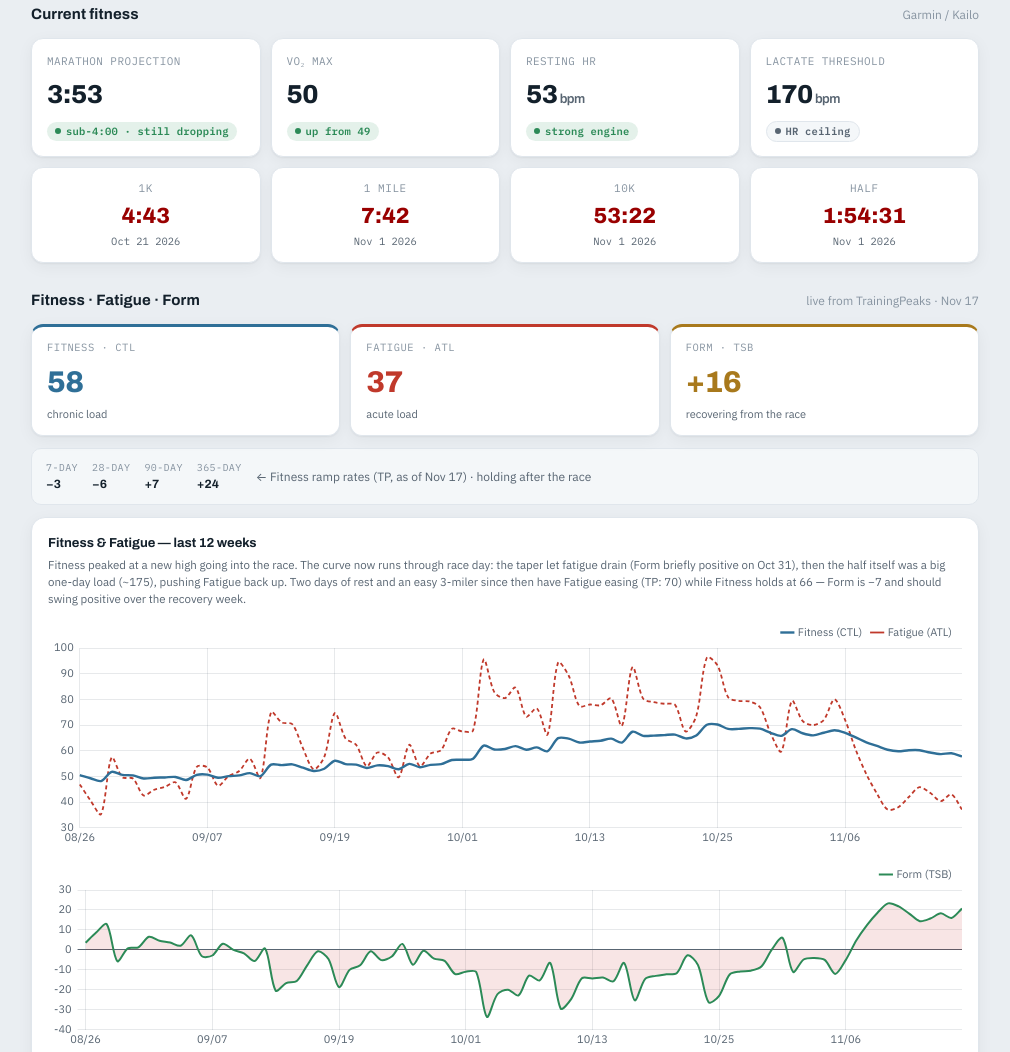
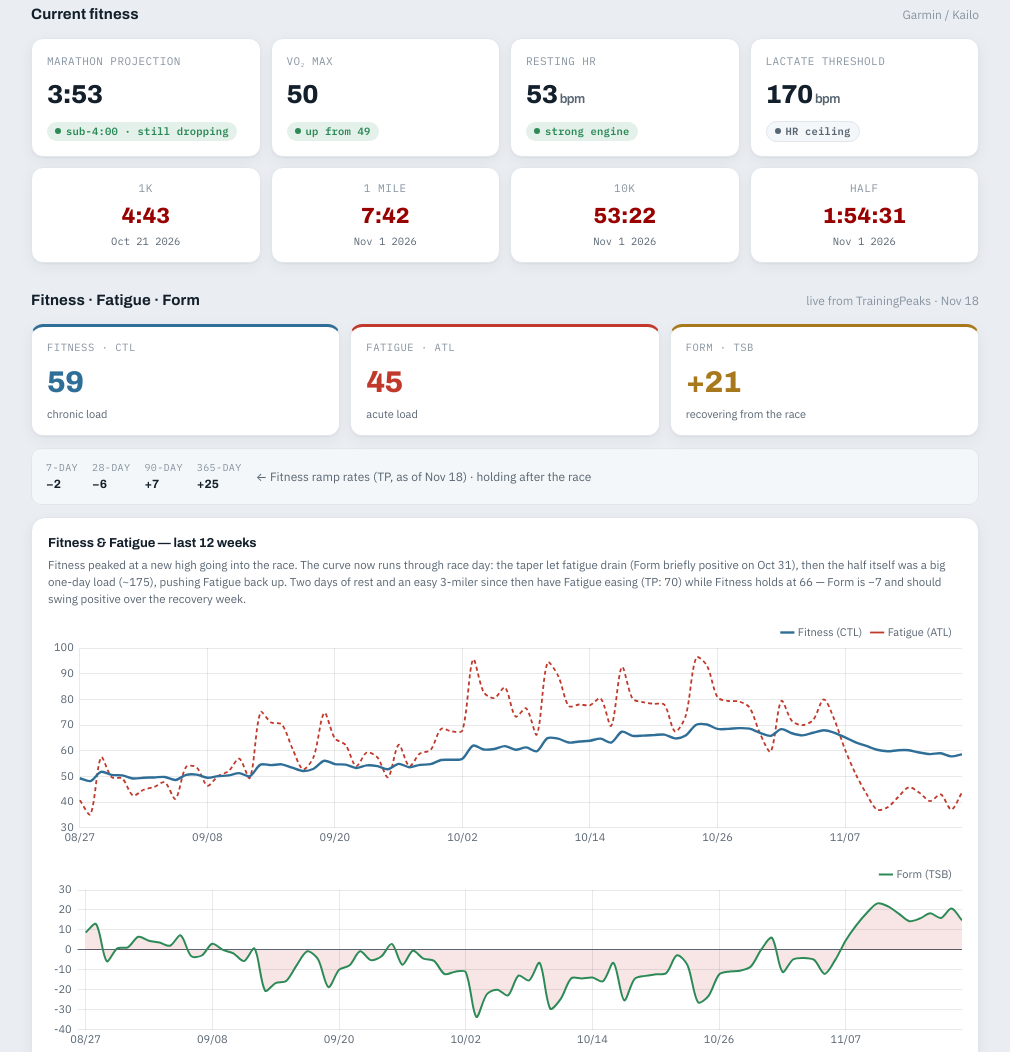
Before and after one commit to brutus-git/TAD-Running, a plain HTML site: page TAD-Training-Dashboard-x6j9szpy.html in a window 1280 px wide. Shown: the part 1192-2244 px from the top of the page, without its empty margins (135-1145 px from the left). Drawn offline with nearby package versions, Linux system fonts and the light colour scheme.

Commit message:
Daily refresh 2026-11-18: +1 run, recovery through Nov 18
Co-Authored-By: Claude <noreply@anthropic.com>

```diff
--- a/TAD-Training-Dashboard-x6j9szpy.html
+++ b/TAD-Training-Dashboard-x6j9szpy.html
@@ -229,7 +229,7 @@
       <h1>Vienna Marathon Build</h1>
       <div class="sub">Tim&rsquo;s training cockpit — Golden Gate Half <b>done</b>: new half PR <b>1:54:31</b>, a 4-min PB. Vienna is the one focus now.</div>
     </div>
-    <div class="updated">Updated <b>Nov&nbsp;17, 2026</b><br>Strava · Garmin/Kailo · TP</div>
+    <div class="updated">Updated <b>Nov&nbsp;18, 2026</b><br>Strava · Garmin/Kailo · TP</div>
   </header>
 
   <div class="countdowns fade">
@@ -296,18 +296,18 @@
   </section>
 
   <section class="fade">
-    <div class="sec-head"><h2>Fitness · Fatigue · Form</h2><span class="note">live from TrainingPeaks · Nov 17</span></div>
+    <div class="sec-head"><h2>Fitness · Fatigue · Form</h2><span class="note">live from TrainingPeaks · Nov 18</span></div>
     <div class="ff">
-      <div class="fftile" style="--tc:var(--blue)"><div class="k">Fitness · CTL</div><div class="v">58</div><div class="cx">chronic load</div></div>
-      <div class="fftile" style="--tc:var(--crit)"><div class="k">Fatigue · ATL</div><div class="v">37</div><div class="cx">acute load</div></div>
-      <div class="fftile" style="--tc:var(--warn)"><div class="k">Form · TSB</div><div class="v">+16</div><div class="cx">recovering from the race</div></div>
+      <div class="fftile" style="--tc:var(--blue)"><div class="k">Fitness · CTL</div><div class="v">59</div><div class="cx">chronic load</div></div>
+      <div class="fftile" style="--tc:var(--crit)"><div class="k">Fatigue · ATL</div><div class="v">45</div><div class="cx">acute load</div></div>
+      <div class="fftile" style="--tc:var(--warn)"><div class="k">Form · TSB</div><div class="v">+21</div><div class="cx">recovering from the race</div></div>
     </div>
     <div class="ramp">
-      <span><span class="lbl">7-day</span><b>−3</b></span>
+      <span><span class="lbl">7-day</span><b>−2</b></span>
       <span><span class="lbl">28-day</span><b>−6</b></span>
       <span><span class="lbl">90-day</span><b>+7</b></span>
-      <span><span class="lbl">365-day</span><b>+24</b></span>
-      <span style="color:var(--muted); align-self:center">← Fitness ramp rates (TP, as of Nov 17) · holding after the race</span>
+      <span><span class="lbl">365-day</span><b>+25</b></span>
+      <span style="color:var(--muted); align-self:center">← Fitness ramp rates (TP, as of Nov 18) · holding after the race</span>
     </div>
     <div class="chartcard">
       <h3>Fitness &amp; Fatigue — last 12 weeks</h3>
@@ -402,10 +402,11 @@
         <ul class="days">
           <li><div class="day"><b>Mon</b>16</div><div class="wk-body"><div class="wk-title"><span class="chip easy">EASY</span>3 mi @60% + 4×50m strides <span class="done">✓</span></div><div class="wk-sub">3.29 mi · 8:38/mi · HR 153</div></div></li>
           <li><div class="day"><b>Tue</b>17</div><div class="wk-body"><div class="wk-title"><span class="chip off">OFF</span>Recovery</div></div></li>
-          <li><div class="day"><b>Wed</b>18</div><div class="wk-body"><div class="wk-title"><span class="chip z3">400s</span>10–12×400m, 2 min recovery — &ldquo;builddowns&rdquo;</div><div class="wk-sub">5 @5K pace, 3 @3 s faster, 2 @3 s more, 1–2 @3 s more · ~6.95 mi planned</div></div></li>
+          <li><div class="day"><b>Wed</b>18</div><div class="wk-body"><div class="wk-title"><span class="chip z3">400s</span>10–12×400m, 2 min recovery — &ldquo;builddowns&rdquo; <span class="done">✓</span></div><div class="wk-sub">6.71 mi · 9:23/mi · HR 152 (12×400m done)</div></div></li>
           <li><div class="day"><b>Thu</b>19</div><div class="wk-body"><div class="wk-title"><span class="chip easy">EASY</span>5 mi @60% + 3–4×50m strides</div></div></li>
           <li><div class="day"><b>Fri</b>20</div><div class="wk-body"><div class="wk-title"><span class="chip off">OFF</span>Recovery</div></div></li>
-          <li><div class="day"><b>Sat</b>21</div><div class="wk-body"><div class="wk-title"><span class="chip long">LONG</span>12 mi Easy 60%</div><div class="wk-sub">~2:01 planned</div></div></li>
+          <li><div class="day"><b>Sat</b>21</div><div class="wk-body"><div class="wk-title"><span class="chip off">—</span>No workout in TP feed</div></div></li>
+          <li><div class="day"><b>Sun</b>22</div><div class="wk-body"><div class="wk-title"><span class="chip long">LONG</span>12 mi Easy 60%</div><div class="wk-sub">~2:01 planned · 6:00 AM in TP feed</div></div></li>
           <li><div class="day"><b>Sun</b>22</div><div class="wk-body"><div class="wk-title"><span class="chip easy">EASY</span>4 mi @60% + 3–4×50m strides</div></div></li>
         </ul>
       </div>
--- a/data.json
+++ b/data.json
@@ -1,13 +1,7 @@
 {
- "updated": "2026-11-17",
+ "updated": "2026-11-18",
  "data": {
   "pmc": [
-   {
-    "d": "2026-08-26",
-    "ctl": 50.5,
-    "atl": 46.9,
-    "tsb": 3.6
-   },
    {
     "d": "2026-08-27",
     "ctl": 49.3,
@@ -505,6 +499,12 @@
     "ctl": 57.8,
     "atl": 37.1,
     "tsb": 20.7
+   },
+   {
+    "d": "2026-11-18",
+    "ctl": 58.6,
+    "atl": 43.8,
+    "tsb": 14.8
    }
   ],
   "weeks": [
@@ -554,24 +554,31 @@
    },
    {
     "w": "2026-11-16",
-    "mi": 3.3
+    "mi": 10.0
    }
   ],
   "trend": [
-   30.5,
-   29.5,
-   28.5,
-   27.5,
-   26.4,
-   25.4,
-   24.4,
-   23.3,
-   22.3,
-   21.3,
-   20.3,
-   19.2
+   29.7,
+   28.9,
+   28.1,
+   27.4,
+   26.6,
+   25.8,
+   25.1,
+   24.3,
+   23.5,
+   22.8,
+   22.0,
+   21.2
   ],
   "scatter": [
+   {
+    "d": "2026-11-18",
+    "pace": 9.38,
+    "hr": 152,
+    "mi": 6.71,
+    "k": "Workout"
+   },
    {
     "d": "2026-11-16",
     "pace": 8.64,
@@ -1257,10 +1264,18 @@
    "aero_hr": 144.9,
    "aero_n": 73,
    "qual_pace": 9.4,
-   "qual_hr": 149.9,
-   "qual_n": 17
+   "qual_hr": 150.0,
+   "qual_n": 18
   },
   "recent": [
+   {
+    "d": "2026-11-18",
+    "mi": 6.71,
+    "pace": "9:23",
+    "hr": 152,
+    "k": "Workout",
+    "nm": "10–12×400m, 2 min recovery (builddowns)"
+   },
    {
     "d": "2026-11-16",
     "mi": 3.29,
@@ -1362,14 +1377,6 @@
     "mi": 5.04,
     "pace": "8:56",
     "hr": 139,
-    "k": "Easy",
-    "nm": "Easy 5.0mi (taper)"
-   },
-   {
-    "d": "2026-10-25",
-    "mi": 5.02,
-    "pace": "8:54",
-    "hr": 141,
     "k": "Easy",
     "nm": "Easy 5.0mi (taper)"
    }
@@ -1378,7 +1385,6 @@
  "rec": {
   "hrv": {
    "d": [
-    "09-09",
     "09-10",
     "09-11",
     "09-12",
@@ -1447,10 +1453,10 @@
     "11-14",
     "11-15",
     "11-16",
-    "11-17"
+    "11-17",
+    "11-18"
    ],
    "v": [
-    56,
     48,
     50,
     null,
@@ -1519,10 +1525,10 @@
     52,
     54,
     64,
-    68
+    68,
+    73
    ],
    "roll": [
-    56.0,
     52.0,
     51.3,
     51.3,
@@ -1591,12 +1597,12 @@
     57.4,
     56.6,
     57.7,
-    57.7
+    57.7,
+    60.7
    ]
   },
   "rhr": {
    "d": [
-    "09-09",
     "09-10",
     "09-11",
     "09-12",
@@ -1665,10 +1671,10 @@
     "11-14",
     "11-15",
     "11-16",
-    "11-17"
+    "11-17",
+    "11-18"
    ],
    "v": [
-    53,
     56,
     57,
     57,
@@ -1737,10 +1743,10 @@
     57,
     53,
     51,
+    51,
     51
    ],
    "roll": [
-    54.5,
     55.0,
     55.5,
     55.8,
@@ -1809,12 +1815,12 @@
     54.3,
     54.1,
     53.9,
-    53.9
+    53.9,
+    53.3
    ]
   },
   "sleep": {
    "d": [
-    "09-15",
     "09-16",
     "09-17",
     "09-18",
@@ -1877,10 +1883,10 @@
     "11-14",
     "11-15",
     "11-16",
-    "11-17"
+    "11-17",
+    "11-18"
    ],
    "h": [
-    7.28,
     7.8,
     6.53,
     7.77,
@@ -1943,10 +1949,10 @@
     3.9,
     4.0,
     8.9,
-    6.5
+    6.5,
+    8.3
    ],
    "score": [
-    92,
     89,
     75,
     92,
@@ -2009,7 +2015,8 @@
     51,
     53,
     94,
-    80
+    80,
+    97
    ]
   },
   "vo2": {
```
